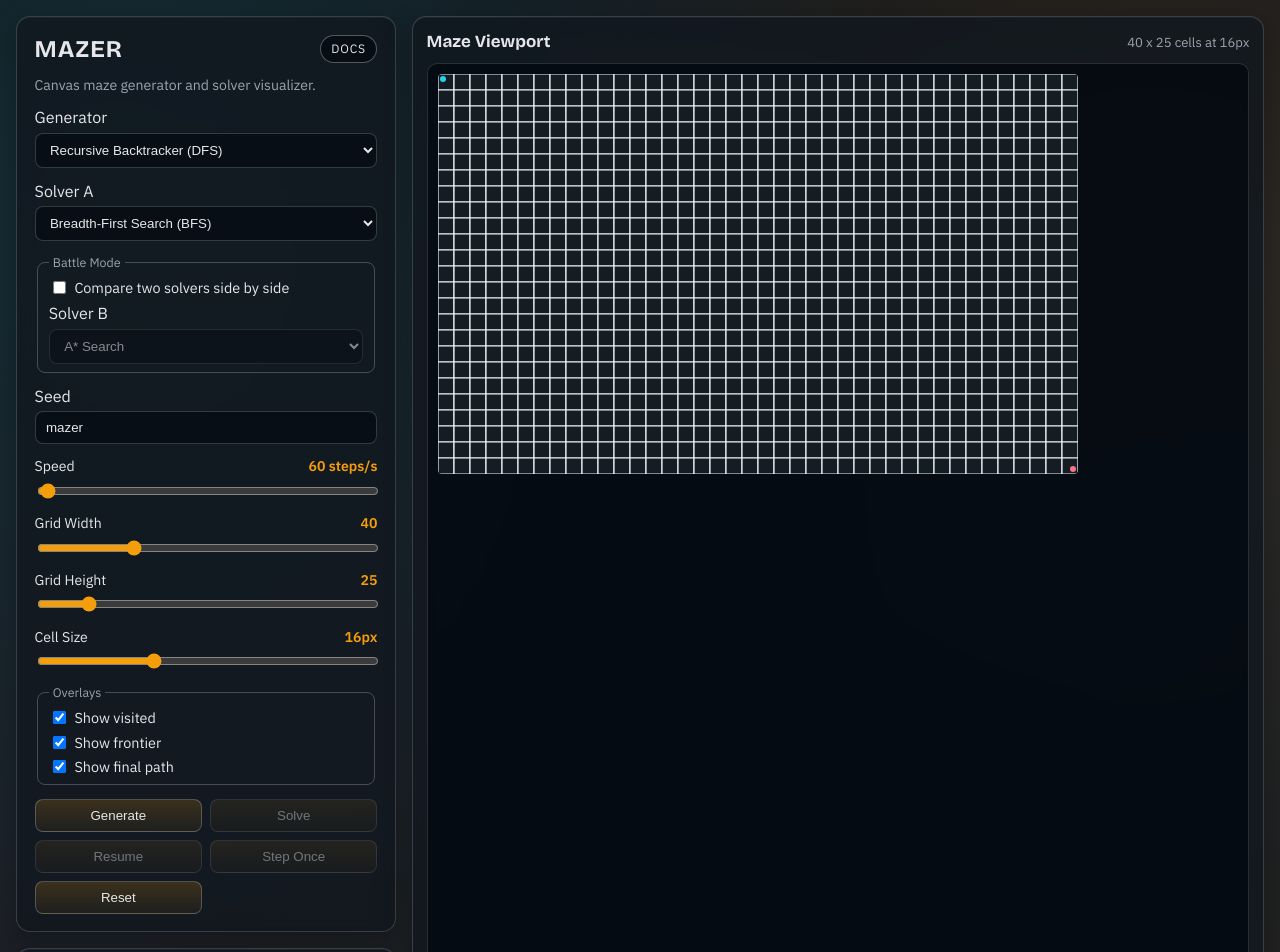
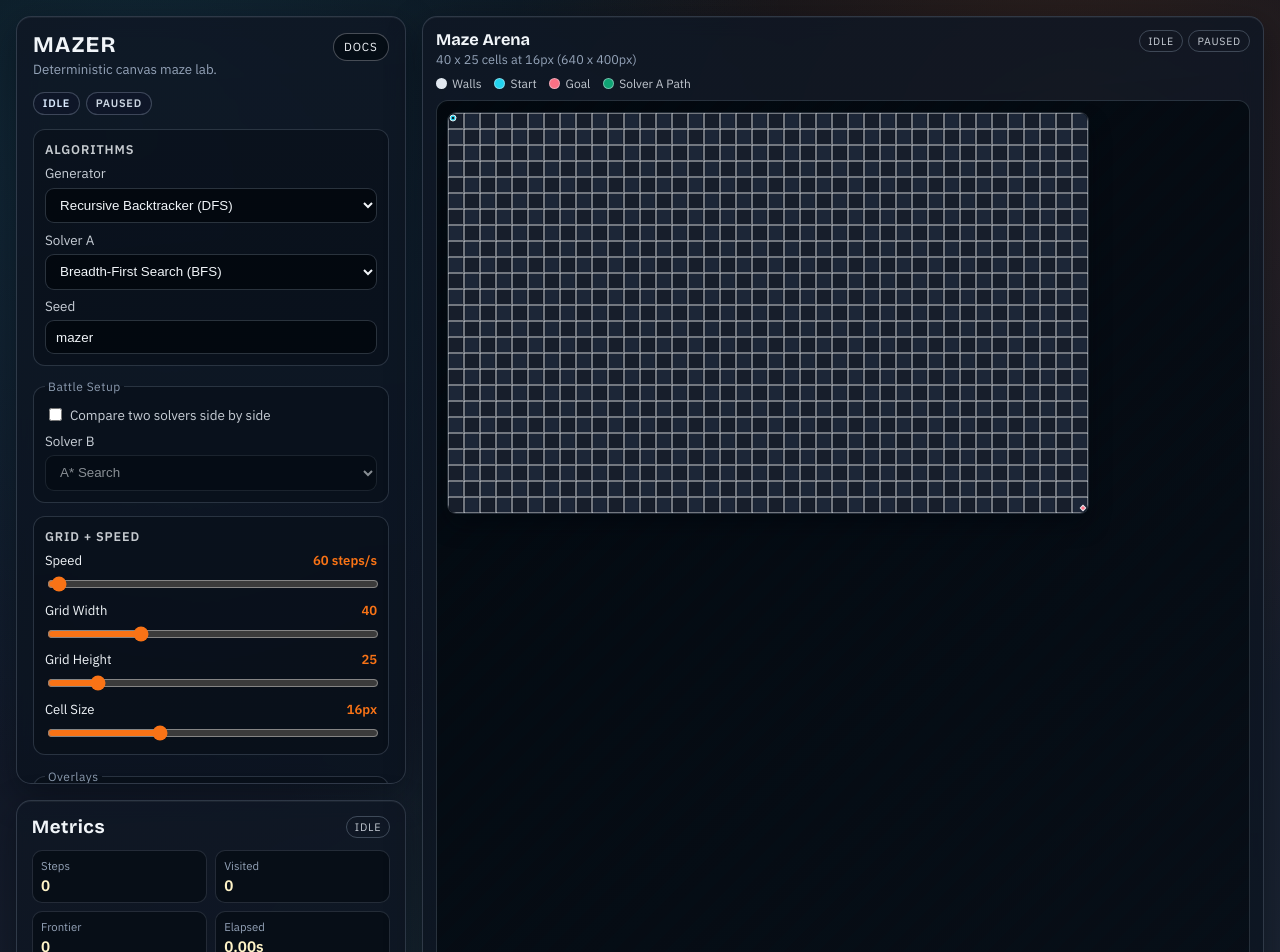
Before and after one commit to Elmar2001/mazer, a Next.js app: page / in a window 1280 px wide. Shown: the top 952 px of the page. Built offline with nearby package versions, Linux system fonts and the light colour scheme.

Commit message:
feat(ui): redesign layout and polish maze rendering

```diff
--- a/app/globals.css
+++ b/app/globals.css
@@ -1,15 +1,17 @@
 :root {
-  --bg-top: #121419;
-  --bg-mid: #1b2028;
-  --bg-bottom: #272318;
-  --panel: rgba(18, 24, 31, 0.82);
-  --panel-border: rgba(248, 250, 252, 0.17);
-  --text: #e5e7eb;
-  --muted: #9ca3af;
-  --accent: #f59e0b;
-  --accent-soft: rgba(245, 158, 11, 0.18);
-  --accent-2: #22d3ee;
-  --danger: #fb7185;
+  --bg-0: #090d13;
+  --bg-1: #111827;
+  --bg-2: #1f2937;
+  --panel: rgba(15, 23, 36, 0.84);
+  --panel-strong: rgba(10, 16, 26, 0.92);
+  --panel-border: rgba(148, 163, 184, 0.25);
+  --text: #f1f5f9;
+  --muted: #94a3b8;
+  --accent: #f97316;
+  --accent-soft: rgba(249, 115, 22, 0.18);
+  --accent-2: #38bdf8;
+  --accent-3: #34d399;
+  --danger: #f43f5e;
 }
 
 * {
@@ -27,14 +29,15 @@ body {
   font-family: var(--font-body), sans-serif;
   color: var(--text);
   background:
-    radial-gradient(circle at 9% 10%, rgba(34, 211, 238, 0.12), transparent 45%),
-    radial-gradient(circle at 88% 17%, rgba(245, 158, 11, 0.11), transparent 38%),
-    linear-gradient(165deg, var(--bg-top), var(--bg-mid) 46%, var(--bg-bottom));
+    radial-gradient(circle at 10% 10%, rgba(56, 189, 248, 0.15), transparent 42%),
+    radial-gradient(circle at 84% 12%, rgba(249, 115, 22, 0.14), transparent 38%),
+    radial-gradient(circle at 50% 86%, rgba(52, 211, 153, 0.1), transparent 36%),
+    linear-gradient(162deg, var(--bg-0), var(--bg-1) 42%, var(--bg-2));
 }
 
 .appShell {
   display: grid;
-  grid-template-columns: minmax(310px, 380px) 1fr;
+  grid-template-columns: minmax(320px, 390px) minmax(0, 1fr);
   gap: 1rem;
   min-height: 100vh;
   padding: 1rem;
@@ -46,8 +49,8 @@ body {
 }
 
 .leftPane {
-  display: flex;
-  flex-direction: column;
+  display: grid;
+  align-content: start;
   gap: 1rem;
 }
 
@@ -55,34 +58,43 @@ body {
 .metricsPanel,
 .canvasViewport {
   backdrop-filter: blur(10px);
-  background: var(--panel);
+  background: linear-gradient(175deg, var(--panel), rgba(11, 19, 31, 0.86));
   border: 1px solid var(--panel-border);
-  border-radius: 14px;
+  border-radius: 15px;
   box-shadow:
-    0 8px 28px rgba(0, 0, 0, 0.28),
+    0 12px 35px rgba(2, 6, 13, 0.45),
     inset 0 1px 0 rgba(255, 255, 255, 0.05);
 }
 
 .controlPanel {
-  padding: 1.1rem;
+  padding: 1rem;
   display: grid;
-  gap: 0.82rem;
+  gap: 0.85rem;
+  max-height: calc(100vh - 2rem);
+  overflow: auto;
 }
 
 .panelTop {
   display: flex;
   justify-content: space-between;
-  align-items: center;
-  gap: 0.65rem;
+  align-items: flex-start;
+  gap: 0.6rem;
 }
 
 .controlPanel h1 {
   margin: 0;
   font-family: var(--font-display), sans-serif;
   font-weight: 700;
-  letter-spacing: 0.04em;
+  letter-spacing: 0.05em;
   text-transform: uppercase;
-  font-size: 1.5rem;
+  font-size: 1.4rem;
+  line-height: 1.05;
+}
+
+.subtitle {
+  margin: 0.22rem 0 0;
+  color: var(--muted);
+  font-size: 0.83rem;
 }
 
 .docsLink {
@@ -91,12 +103,12 @@ body {
   justify-content: center;
   text-decoration: none;
   color: var(--text);
-  font-size: 0.76rem;
-  letter-spacing: 0.07em;
+  font-size: 0.73rem;
+  letter-spacing: 0.08em;
   text-transform: uppercase;
-  border: 1px solid rgba(229, 231, 235, 0.34);
+  border: 1px solid rgba(241, 245, 249, 0.28);
   border-radius: 999px;
-  padding: 0.35rem 0.65rem;
+  padding: 0.34rem 0.64rem;
   background: rgba(2, 8, 14, 0.62);
   transition:
     transform 130ms ease,
@@ -110,25 +122,90 @@ body {
   color: var(--accent);
 }
 
-.subtitle {
+.panelTopMeta {
+  display: flex;
+  flex-wrap: wrap;
+  gap: 0.38rem;
+}
+
+.statusPill,
+.modePill {
+  display: inline-flex;
+  align-items: center;
+  border-radius: 999px;
+  padding: 0.24rem 0.55rem;
+  font-size: 0.68rem;
+  font-weight: 700;
+  letter-spacing: 0.07em;
+  text-transform: uppercase;
+  border: 1px solid rgba(148, 163, 184, 0.35);
+  background: rgba(15, 23, 42, 0.6);
+}
+
+.statusIdle,
+.statusGenerated,
+.statusSolved {
+  color: #dbeafe;
+}
+
+.statusGenerating,
+.statusSolving {
+  color: #fef3c7;
+}
+
+.statusPaused {
+  color: #cbd5e1;
+}
+
+.statusRunning {
+  color: #86efac;
+}
+
+.modePill {
+  color: #fdba74;
+  border-color: rgba(251, 146, 60, 0.42);
+}
+
+.controlGroup {
   margin: 0;
-  color: var(--muted);
-  font-size: 0.88rem;
+  border: 1px solid rgba(148, 163, 184, 0.24);
+  border-radius: 12px;
+  background: rgba(8, 15, 24, 0.56);
+  padding: 0.68rem;
+  display: grid;
+  gap: 0.48rem;
+}
+
+.controlGroup h4 {
+  margin: 0;
+  font-size: 0.79rem;
+  letter-spacing: 0.07em;
+  text-transform: uppercase;
+  color: rgba(241, 245, 249, 0.82);
 }
 
 .controlPanel label,
-.controlPanel fieldset {
+.controlPanel fieldset label {
   display: grid;
-  gap: 0.35rem;
+  gap: 0.32rem;
+  font-size: 0.84rem;
+  color: rgba(226, 232, 240, 0.88);
 }
 
 .controlPanel select,
 .controlPanel input[type="text"] {
-  background: rgba(5, 10, 16, 0.65);
-  border: 1px solid rgba(229, 231, 235, 0.2);
-  border-radius: 8px;
+  background: rgba(3, 8, 14, 0.8);
+  border: 1px solid rgba(148, 163, 184, 0.28);
+  border-radius: 9px;
   color: var(--text);
-  padding: 0.5rem 0.65rem;
+  padding: 0.52rem 0.64rem;
+}
+
+.controlPanel select:focus,
+.controlPanel input[type="text"]:focus {
+  outline: none;
+  border-color: rgba(56, 189, 248, 0.65);
+  box-shadow: 0 0 0 2px rgba(56, 189, 248, 0.2);
 }
 
 .controlPanel select:disabled,
@@ -139,14 +216,14 @@ body {
 
 .sliderField {
   display: grid;
-  gap: 0.35rem;
+  gap: 0.32rem;
 }
 
 .sliderField > div {
   display: flex;
   justify-content: space-between;
   align-items: center;
-  font-size: 0.88rem;
+  font-size: 0.82rem;
 }
 
 .sliderField strong {
@@ -158,67 +235,67 @@ input[type="range"] {
   accent-color: var(--accent);
 }
 
-fieldset {
-  border: 1px solid rgba(229, 231, 235, 0.25);
-  border-radius: 8px;
-  padding: 0.5rem 0.7rem;
+fieldset.controlGroup {
+  padding: 0.68rem;
 }
 
-fieldset legend {
-  color: var(--muted);
-  font-size: 0.78rem;
-  padding: 0 0.25rem;
+fieldset.controlGroup legend {
+  color: rgba(148, 163, 184, 0.95);
+  font-size: 0.75rem;
+  letter-spacing: 0.04em;
+  padding: 0 0.2rem;
 }
 
 .toggleRow {
   display: flex !important;
   align-items: center;
-  gap: 0.45rem;
-  font-size: 0.9rem;
+  gap: 0.42rem;
+  font-size: 0.86rem;
 }
 
 .battleLegend {
   display: grid;
-  gap: 0.3rem;
-  margin-top: 0.15rem;
+  gap: 0.25rem;
+  margin-top: 0.1rem;
 }
 
 .legendItem {
   display: inline-flex;
   align-items: center;
-  gap: 0.38rem;
-  color: rgba(229, 231, 235, 0.84);
-  font-size: 0.8rem;
+  gap: 0.36rem;
+  color: rgba(226, 232, 240, 0.85);
+  font-size: 0.78rem;
 }
 
 .legendSwatch {
-  width: 12px;
-  height: 12px;
+  width: 11px;
+  height: 11px;
   border-radius: 999px;
-  border: 1px solid rgba(229, 231, 235, 0.45);
+  border: 1px solid rgba(226, 232, 240, 0.46);
 }
 
 .legendSwatchA {
-  background: rgba(71, 159, 230, 0.65);
+  background: rgba(56, 189, 248, 0.7);
 }
 
 .legendSwatchB {
-  background: rgba(244, 114, 182, 0.7);
+  background: rgba(244, 114, 182, 0.72);
 }
 
 .buttonGrid {
   display: grid;
   grid-template-columns: repeat(2, minmax(0, 1fr));
-  gap: 0.5rem;
+  gap: 0.48rem;
 }
 
 button {
-  border: 1px solid rgba(229, 231, 235, 0.25);
-  background: linear-gradient(180deg, rgba(245, 158, 11, 0.18), rgba(245, 158, 11, 0.05));
+  border: 1px solid rgba(148, 163, 184, 0.3);
+  background: linear-gradient(180deg, rgba(30, 41, 59, 0.66), rgba(15, 23, 42, 0.6));
   color: var(--text);
-  border-radius: 8px;
-  padding: 0.5rem 0.72rem;
+  border-radius: 9px;
+  padding: 0.52rem 0.72rem;
   cursor: pointer;
+  font-weight: 600;
   transition:
     transform 140ms ease,
     border-color 140ms ease,
@@ -227,23 +304,85 @@ button {
 
 button:hover:not(:disabled) {
   transform: translateY(-1px);
-  border-color: var(--accent);
-  background: linear-gradient(180deg, rgba(245, 158, 11, 0.32), rgba(245, 158, 11, 0.12));
+}
+
+.btnPrimary {
+  background: linear-gradient(180deg, rgba(34, 197, 94, 0.34), rgba(22, 163, 74, 0.17));
+  border-color: rgba(74, 222, 128, 0.55);
+}
+
+.btnAccent {
+  background: linear-gradient(180deg, rgba(249, 115, 22, 0.36), rgba(251, 146, 60, 0.19));
+  border-color: rgba(251, 146, 60, 0.55);
+}
+
+.btnGhost {
+  background: linear-gradient(180deg, rgba(30, 41, 59, 0.66), rgba(15, 23, 42, 0.6));
+  border-color: rgba(148, 163, 184, 0.32);
+}
+
+.btnDanger {
+  background: linear-gradient(180deg, rgba(244, 63, 94, 0.32), rgba(225, 29, 72, 0.16));
+  border-color: rgba(251, 113, 133, 0.52);
 }
 
 button:disabled {
   cursor: not-allowed;
-  opacity: 0.45;
+  opacity: 0.44;
 }
 
 .metricsPanel {
-  padding: 1rem;
+  padding: 0.92rem;
+  display: grid;
+  gap: 0.72rem;
 }
 
-.metricsPanel h3 {
-  margin: 0 0 0.7rem;
+.metricsHead {
+  display: flex;
+  justify-content: space-between;
+  align-items: center;
+  gap: 0.6rem;
+}
+
+.metricsHead h3 {
+  margin: 0;
   font-family: var(--font-display), sans-serif;
   letter-spacing: 0.03em;
+}
+
+.metricsHead span {
+  border: 1px solid rgba(148, 163, 184, 0.36);
+  border-radius: 999px;
+  padding: 0.2rem 0.5rem;
+  font-size: 0.68rem;
+  text-transform: uppercase;
+  letter-spacing: 0.07em;
+  color: rgba(226, 232, 240, 0.85);
+}
+
+.metricsKpiGrid {
+  display: grid;
+  grid-template-columns: repeat(2, minmax(0, 1fr));
+  gap: 0.48rem;
+}
+
+.metricsKpiGrid article {
+  border: 1px solid rgba(148, 163, 184, 0.2);
+  border-radius: 10px;
+  padding: 0.45rem 0.52rem;
+  background: rgba(3, 8, 14, 0.54);
+  display: grid;
+  gap: 0.12rem;
+}
+
+.metricsKpiGrid span {
+  font-size: 0.71rem;
+  color: var(--muted);
+}
+
+.metricsKpiGrid strong {
+  font-size: 0.95rem;
+  color: #fef3c7;
 }
 
 .metricsPanel dl {
@@ -252,34 +391,34 @@ button:disabled {
 
 .metricsGrid {
   display: grid;
-  gap: 0.5rem;
+  gap: 0.42rem;
 }
 
 .metricsGrid > div {
   display: flex;
   justify-content: space-between;
   align-items: center;
-  border-bottom: 1px dashed rgba(229, 231, 235, 0.2);
-  padding-bottom: 0.3rem;
+  border-bottom: 1px dashed rgba(148, 163, 184, 0.26);
+  padding-bottom: 0.25rem;
 }
 
 .metricsPanel dt {
   color: var(--muted);
-  font-size: 0.84rem;
+  font-size: 0.8rem;
 }
 
 .metricsPanel dd {
   margin: 0;
   color: var(--accent-2);
   font-weight: 600;
+  font-size: 0.82rem;
 }
 
 .battleMetrics {
-  margin-top: 0.9rem;
-  border-top: 1px solid rgba(229, 231, 235, 0.2);
-  padding-top: 0.75rem;
+  border-top: 1px solid rgba(148, 163, 184, 0.26);
+  padding-top: 0.68rem;
   display: grid;
-  gap: 0.6rem;
+  gap: 0.55rem;
 }
 
 .battleHead {
@@ -291,34 +430,34 @@ button:disabled {
 
 .battleHead h4 {
   margin: 0;
-  font-size: 0.86rem;
+  font-size: 0.82rem;
   letter-spacing: 0.05em;
   text-transform: uppercase;
-  color: rgba(229, 231, 235, 0.88);
+  color: rgba(226, 232, 240, 0.88);
 }
 
 .battleHead span {
-  color: var(--accent);
-  font-size: 0.76rem;
+  color: #fb923c;
+  font-size: 0.72rem;
   text-align: right;
 }
 
 .battleCards {
   display: grid;
-  gap: 0.55rem;
+  gap: 0.5rem;
 }
 
 .battleCard {
-  border: 1px solid rgba(229, 231, 235, 0.18);
+  border: 1px solid rgba(148, 163, 184, 0.2);
   border-radius: 10px;
-  background: rgba(3, 9, 14, 0.62);
-  padding: 0.55rem;
+  background: rgba(2, 8, 14, 0.62);
+  padding: 0.52rem;
   display: grid;
-  gap: 0.45rem;
+  gap: 0.4rem;
 }
 
 .battleA {
-  border-color: rgba(56, 189, 248, 0.35);
+  border-color: rgba(56, 189, 248, 0.36);
 }
 
 .battleB {
@@ -329,22 +468,22 @@ button:disabled {
   display: flex;
   justify-content: space-between;
   align-items: baseline;
-  gap: 0.5rem;
+  gap: 0.45rem;
 }
 
 .battleCard h5 {
   margin: 0;
-  font-size: 0.88rem;
+  font-size: 0.84rem;
 }
 
 .battleCard header span {
-  font-size: 0.74rem;
-  color: rgba(229, 231, 235, 0.78);
+  font-size: 0.7rem;
+  color: rgba(226, 232, 240, 0.76);
 }
 
 .battleCard dl {
   display: grid;
-  gap: 0.28rem;
+  gap: 0.22rem;
   margin: 0;
 }
 
@@ -352,19 +491,19 @@ button:disabled {
   display: flex;
   justify-content: space-between;
   align-items: center;
-  padding-bottom: 0.15rem;
-  border-bottom: 1px dotted rgba(229, 231, 235, 0.17);
+  padding-bottom: 0.14rem;
+  border-bottom: 1px dotted rgba(148, 163, 184, 0.2);
 }
 
 .battleCard dt {
   color: var(--muted);
-  font-size: 0.75rem;
+  font-size: 0.72rem;
 }
 
 .battleCard dd {
   margin: 0;
   color: #fde68a;
-  font-size: 0.8rem;
+  font-size: 0.76rem;
   font-weight: 600;
 }
 
@@ -375,8 +514,9 @@ button:disabled {
 .canvasViewport {
   min-height: 0;
   display: grid;
-  grid-template-rows: auto 1fr;
-  padding: 0.85rem;
+  grid-template-rows: auto auto 1fr;
+  gap: 0.58rem;
+  padding: 0.82rem;
   overflow: hidden;
 }
 
@@ -384,39 +524,148 @@ button:disabled {
   display: flex;
   justify-content: space-between;
   align-items: baseline;
-  gap: 0.8rem;
+  gap: 0.72rem;
 }
 
 .canvasHeader h2 {
   margin: 0;
   font-family: var(--font-display), sans-serif;
-  font-size: 1.06rem;
+  font-size: 1.02rem;
 }
 
 .canvasHeader p {
-  margin: 0;
+  margin: 0.1rem 0 0;
   color: var(--muted);
-  font-size: 0.82rem;
+  font-size: 0.79rem;
+}
+
+.canvasBadges {
+  display: inline-flex;
+  flex-wrap: wrap;
+  justify-content: flex-end;
+  gap: 0.35rem;
+}
+
+.canvasBadge {
+  display: inline-flex;
+  align-items: center;
+  border: 1px solid rgba(148, 163, 184, 0.34);
+  border-radius: 999px;
+  padding: 0.2rem 0.5rem;
+  font-size: 0.66rem;
+  letter-spacing: 0.07em;
+  text-transform: uppercase;
+  color: rgba(226, 232, 240, 0.88);
+}
+
+.canvasBattleBadge {
+  color: #fdba74;
+  border-color: rgba(251, 146, 60, 0.45);
+}
+
+.canvasLegend {
+  display: flex;
+  flex-wrap: wrap;
+  gap: 0.5rem 0.8rem;
+  color: rgba(226, 232, 240, 0.84);
+  font-size: 0.75rem;
+}
+
+.canvasLegend span {
+  display: inline-flex;
+  align-items: center;
+  gap: 0.32rem;
+}
+
+.canvasSwatch {
+  width: 11px;
+  height: 11px;
+  border-radius: 999px;
+  border: 1px solid rgba(226, 232, 240, 0.45);
+}
+
+.swWall {
+  background: #e2e8f0;
+}
+
+.swStart {
+  background: #22d3ee;
+}
+
+.swGoal {
+  background: #fb7185;
+}
+
+.swPathA {
+  background: rgba(16, 185, 129, 0.88);
+}
+
+.swPathB {
+  background: rgba(249, 115, 22, 0.88);
 }
 
 .canvasScroller {
-  margin-top: 0.7rem;
   overflow: auto;
-  border: 1px solid rgba(229, 231, 235, 0.16);
-  border-radius: 10px;
-  background: rgba(2, 8, 14, 0.72);
-  padding: 0.65rem;
+  border: 1px solid rgba(148, 163, 184, 0.24);
+  border-radius: 12px;
+  background:
+    linear-gradient(145deg, rgba(2, 8, 14, 0.92), rgba(8, 15, 24, 0.9)),
+    repeating-linear-gradient(
+      -45deg,
+      rgba(56, 189, 248, 0.04),
+      rgba(56, 189, 248, 0.04) 12px,
+      rgba(249, 115, 22, 0.04) 12px,
+      rgba(249, 115, 22, 0.04) 24px
+    );
+  padding: 0.7rem;
 }
 
 .canvasFrame {
   position: relative;
+  border-radius: 8px;
+  overflow: hidden;
+  box-shadow:
+    0 0 0 1px rgba(148, 163, 184, 0.24),
+    0 12px 22px rgba(2, 6, 13, 0.45);
 }
 
 canvas {
   display: block;
-  border-radius: 4px;
+  border-radius: 8px;
 }
 
+@media (max-width: 1200px) {
+  .appShell {
+    grid-template-columns: minmax(300px, 360px) minmax(0, 1fr);
+  }
+}
+
+@media (max-width: 980px) {
+  .appShell {
+    grid-template-columns: 1fr;
+  }
+
+  .controlPanel {
+    max-height: none;
+  }
+
+  .buttonGrid {
+    grid-template-columns: repeat(3, minmax(0, 1fr));
+  }
+
+  .canvasHeader {
+    flex-direction: column;
+    align-items: flex-start;
+  }
+
+  .canvasBadges {
+    justify-content: flex-start;
+  }
+
+  .battleCards {
+    grid-template-columns: 1fr;
+  }
+}
 .docsPage {
   min-height: 100vh;
   padding: 1.4rem;
--- a/src/ui/components/CanvasViewport.tsx
+++ b/src/ui/components/CanvasViewport.tsx
@@ -9,7 +9,10 @@ interface CanvasViewportProps {
 }
 
 export function CanvasViewport({ canvasRef }: CanvasViewportProps) {
-  const { gridWidth, gridHeight, cellSize } = useMazeStore((state) => state.settings);
+  const { gridWidth, gridHeight, cellSize, battleMode } = useMazeStore(
+    (state) => state.settings,
+  );
+  const runtime = useMazeStore((state) => state.runtime);
 
   const viewportWidth = gridWidth * cellSize;
   const viewportHeight = gridHeight * cellSize;
@@ -17,11 +20,38 @@ export function CanvasViewport({ canvasRef }: CanvasViewportProps) {
   return (
     <section className="canvasViewport">
       <header className="canvasHeader">
-        <h2>Maze Viewport</h2>
-        <p>
-          {gridWidth} x {gridHeight} cells at {cellSize}px
-        </p>
+        <div>
+          <h2>Maze Arena</h2>
+          <p>
+            {gridWidth} x {gridHeight} cells at {cellSize}px ({viewportWidth} x {viewportHeight}
+            px)
+          </p>
+        </div>
+        <div className="canvasBadges">
+          <span className="canvasBadge">{runtime.phase}</span>
+          <span className="canvasBadge">{runtime.paused ? "Paused" : "Running"}</span>
+          {battleMode ? <span className="canvasBadge canvasBattleBadge">Battle</span> : null}
+        </div>
       </header>
+      <div className="canvasLegend">
+        <span>
+          <i className="canvasSwatch swWall" /> Walls
+        </span>
+        <span>
+          <i className="canvasSwatch swStart" /> Start
+        </span>
+        <span>
+          <i className="canvasSwatch swGoal" /> Goal
+        </span>
+        <span>
+          <i className="canvasSwatch swPathA" /> Solver A Path
+        </span>
+        {battleMode ? (
+          <span>
+            <i className="canvasSwatch swPathB" /> Solver B Path
+          </span>
+        ) : null}
+      </div>
       <div className="canvasScroller">
         <div
           className="canvasFrame"
--- a/src/ui/components/ControlPanel.tsx
+++ b/src/ui/components/ControlPanel.tsx
@@ -59,13 +59,25 @@ export function ControlPanel({ controls }: ControlPanelProps) {
   return (
     <section className="controlPanel">
       <div className="panelTop">
+        <div>
           <h1>Mazer</h1>
+          <p className="subtitle">Deterministic canvas maze lab.</p>
+        </div>
         <Link href="/docs" className="docsLink">
           Docs
         </Link>
       </div>
-      <p className="subtitle">Canvas maze generator and solver visualizer.</p>
 
+      <div className="panelTopMeta">
+        <span className={`statusPill status${runtime.phase}`}>{runtime.phase}</span>
+        <span className={`statusPill ${runtime.paused ? "statusPaused" : "statusRunning"}`}>
+          {runtime.paused ? "Paused" : "Running"}
+        </span>
+        {settings.battleMode ? <span className="modePill">Battle Mode</span> : null}
+      </div>
+
+      <section className="controlGroup">
+        <h4>Algorithms</h4>
         <label>
           Generator
           <select
@@ -79,7 +91,6 @@ export function ControlPanel({ controls }: ControlPanelProps) {
             ))}
           </select>
         </label>
-
         <label>
           Solver A
           <select
@@ -93,9 +104,18 @@ export function ControlPanel({ controls }: ControlPanelProps) {
             ))}
           </select>
         </label>
+        <label>
+          Seed
+          <input
+            type="text"
+            value={settings.seed}
+            onChange={(event) => setSeed(event.currentTarget.value)}
+          />
+        </label>
+      </section>
 
-      <fieldset>
-        <legend>Battle Mode</legend>
+      <fieldset className="controlGroup">
+        <legend>Battle Setup</legend>
         <label className="toggleRow">
           <input
             type="checkbox"
@@ -134,15 +154,8 @@ export function ControlPanel({ controls }: ControlPanelProps) {
         ) : null}
       </fieldset>
 
-      <label>
-        Seed
-        <input
-          type="text"
-          value={settings.seed}
-          onChange={(event) => setSeed(event.currentTarget.value)}
-        />
-      </label>
-
+      <section className="controlGroup">
+        <h4>Grid + Speed</h4>
         <div className="sliderField">
           <div>
             <span>Speed</span>
@@ -156,7 +169,6 @@ export function ControlPanel({ controls }: ControlPanelProps) {
             onChange={(event) => setSpeed(Number(event.currentTarget.value))}
           />
         </div>
-
         <div className="sliderField">
           <div>
             <span>Grid Width</span>
@@ -170,7 +182,6 @@ export function ControlPanel({ controls }: ControlPanelProps) {
             onChange={(event) => setGridWidth(Number(event.currentTarget.value))}
           />
         </div>
-
         <div className="sliderField">
           <div>
             <span>Grid Height</span>
@@ -184,7 +195,6 @@ export function ControlPanel({ controls }: ControlPanelProps) {
             onChange={(event) => setGridHeight(Number(event.currentTarget.value))}
           />
         </div>
-
         <div className="sliderField">
           <div>
             <span>Cell Size</span>
@@ -198,8 +208,9 @@ export function ControlPanel({ controls }: ControlPanelProps) {
             onChange={(event) => setCellSize(Number(event.currentTarget.value))}
           />
         </div>
+      </section>
 
-      <fieldset>
+      <fieldset className="controlGroup">
         <legend>Overlays</legend>
         <label className="toggleRow">
           <input
@@ -228,23 +239,34 @@ export function ControlPanel({ controls }: ControlPanelProps) {
       </fieldset>
 
       <div className="buttonGrid">
-        <button type="button" onClick={controls.generate}>
+        <button type="button" className="btnPrimary" onClick={controls.generate}>
           Generate
         </button>
-        <button type="button" onClick={controls.solve} disabled={!canSolve}>
+        <button
+          type="button"
+          className="btnAccent"
+          onClick={controls.solve}
+          disabled={!canSolve}
+        >
           Solve
         </button>
         <button
           type="button"
+          className="btnGhost"
           onClick={controls.pauseResume}
           disabled={!canPlaybackControl}
         >
           {runtime.paused ? "Resume" : "Pause"}
         </button>
-        <button type="button" onClick={controls.stepOnce} disabled={!canPlaybackControl}>
+        <button
+          type="button"
+          className="btnGhost"
+          onClick={controls.stepOnce}
+          disabled={!canPlaybackControl}
+        >
           Step Once
         </button>
-        <button type="button" onClick={controls.reset}>
+        <button type="button" className="btnDanger" onClick={controls.reset}>
           Reset
         </button>
       </div>
--- a/src/ui/components/MetricsPanel.tsx
+++ b/src/ui/components/MetricsPanel.tsx
@@ -122,31 +122,34 @@ export function MetricsPanel() {
 
   return (
     <section className="metricsPanel">
-      <h3>Metrics</h3>
+      <div className="metricsHead">
+        <h3>Metrics</h3>
+        <span>{runtime.phase}</span>
+      </div>
+
+      <div className="metricsKpiGrid">
+        <article>
+          <span>Steps</span>
+          <strong>{runtime.metrics.stepCount}</strong>
+        </article>
+        <article>
+          <span>Visited</span>
+          <strong>{runtime.metrics.visitedCount}</strong>
+        </article>
+        <article>
+          <span>Frontier</span>
+          <strong>{runtime.metrics.frontierSize}</strong>
+        </article>
+        <article>
+          <span>Elapsed</span>
+          <strong>{formatElapsed(runtime.metrics.elapsedMs)}</strong>
+        </article>
+      </div>
+
       <dl className="metricsGrid">
-        <div>
-          <dt>Phase</dt>
-          <dd>{runtime.phase}</dd>
-        </div>
-        <div>
-          <dt>Step Count</dt>
-          <dd>{runtime.metrics.stepCount}</dd>
-        </div>
-        <div>
-          <dt>Visited</dt>
-          <dd>{runtime.metrics.visitedCount}</dd>
-        </div>
-        <div>
-          <dt>Frontier</dt>
-          <dd>{runtime.metrics.frontierSize}</dd>
-        </div>
         <div>
           <dt>Path Length</dt>
           <dd>{runtime.metrics.pathLength}</dd>
-        </div>
-        <div>
-          <dt>Elapsed</dt>
-          <dd>{formatElapsed(runtime.metrics.elapsedMs)}</dd>
         </div>
         <div>
           <dt>Actual Steps/s</dt>
```
Also changed, not shown: src/render/CanvasRenderer.ts (+76 -35 lines). Lines whose indentation alone changed are shown as unchanged.
